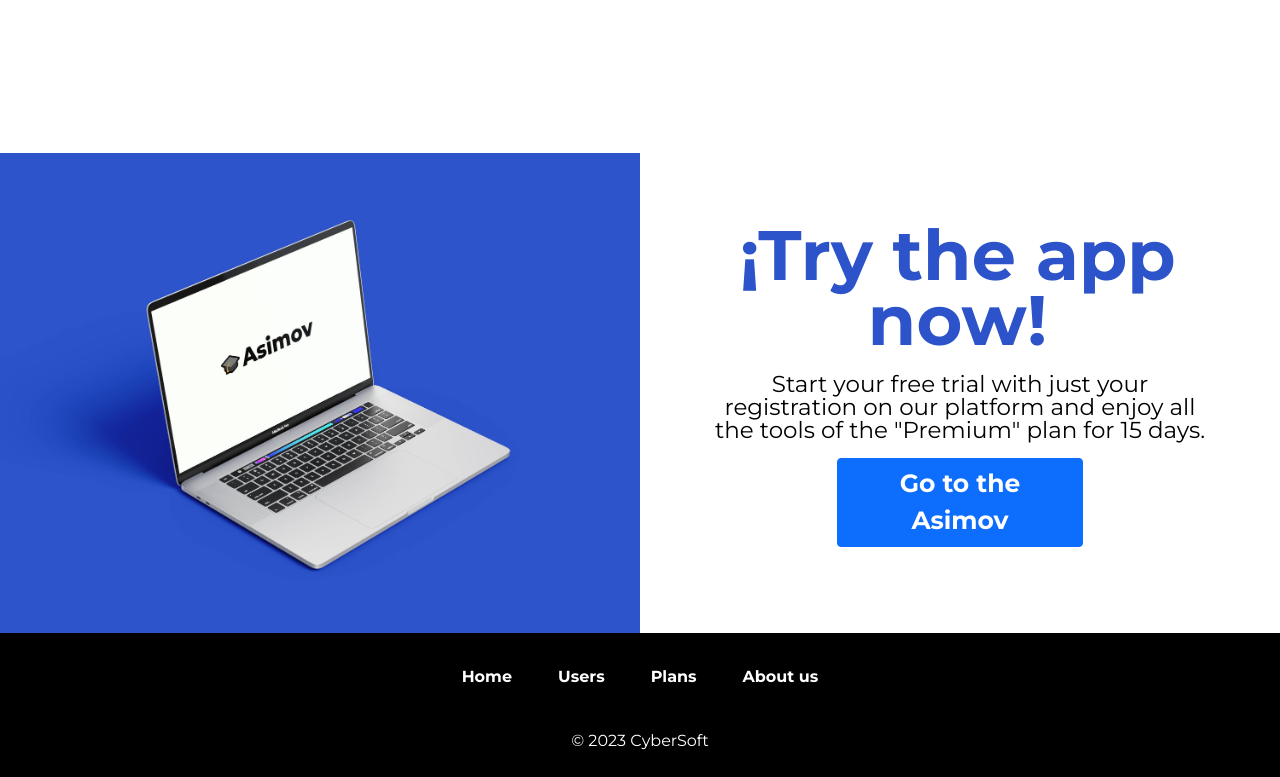
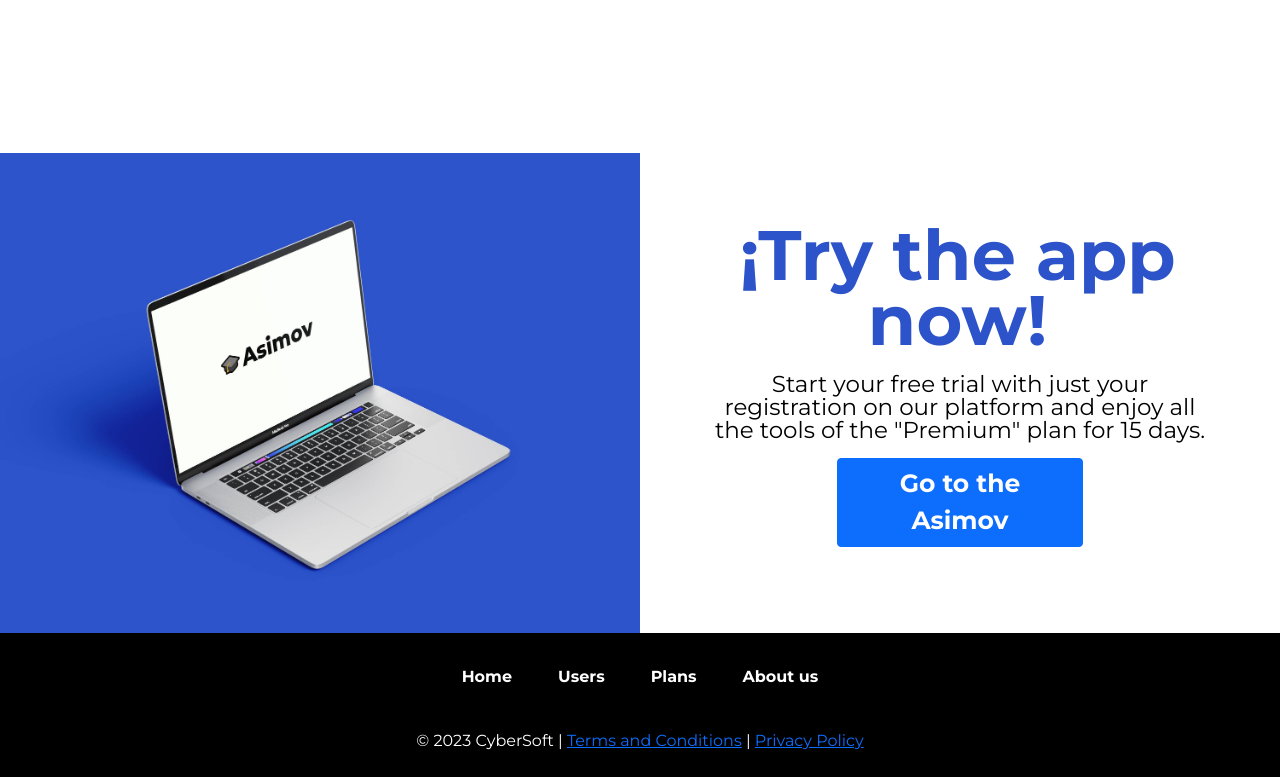
Before and after one commit to Cybersoft-Asimov2023/asimov2023-landing-page, a plain HTML site: page docs/index.html in a window 1280 px wide. Shown: the part 5439-6216 px from the top of the page. Drawn offline with nearby package versions, Linux system fonts and the light colour scheme.

Commit message:
update: terms and conditions added

```diff
--- a/docs/index.html
+++ b/docs/index.html
@@ -252,7 +252,7 @@
             <li class="nav-item"><a href="#plans" class="nav-link px-2">Plans</a></li>
             <li class="nav-item"><a href="#about-us" class="nav-link px-2">About us</a></li>
         </ul>
-        <p class="text-center mb-0">&copy; 2023 CyberSoft</p>
+        <p class="text-center mb-0">&copy; 2023 CyberSoft | <a href="https://jcayllahuag.github.io/Terms-Conditions">Terms and Conditions</a> | <a href="	https://jcayllahuag.github.io/asimov.github.io/">Privacy Policy</a></p>
     </footer>
 
     <script src="https://cdn.jsdelivr.net/npm/bootstrap@5.1.1/dist/js/bootstrap.bundle.min.js"
```
